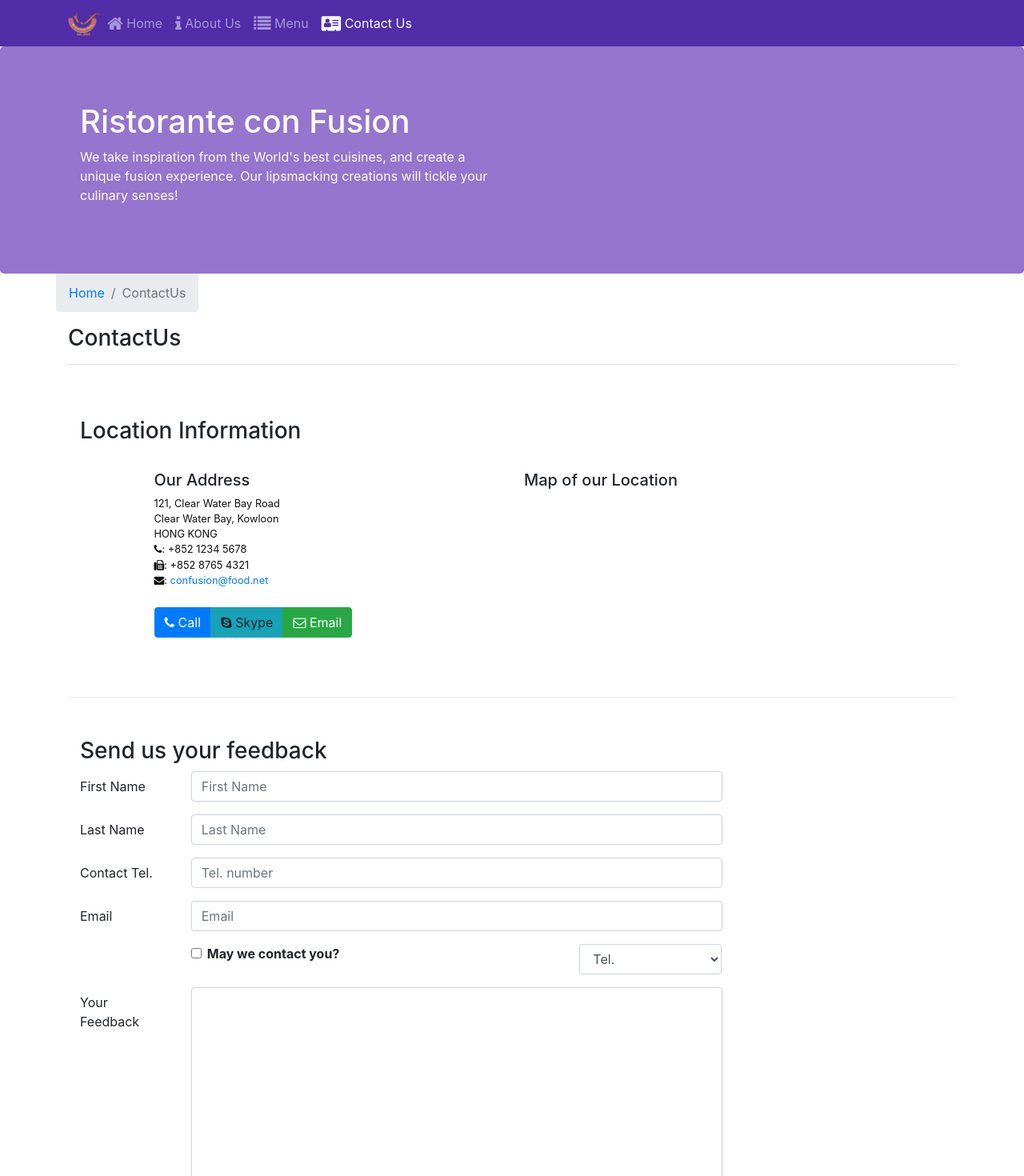
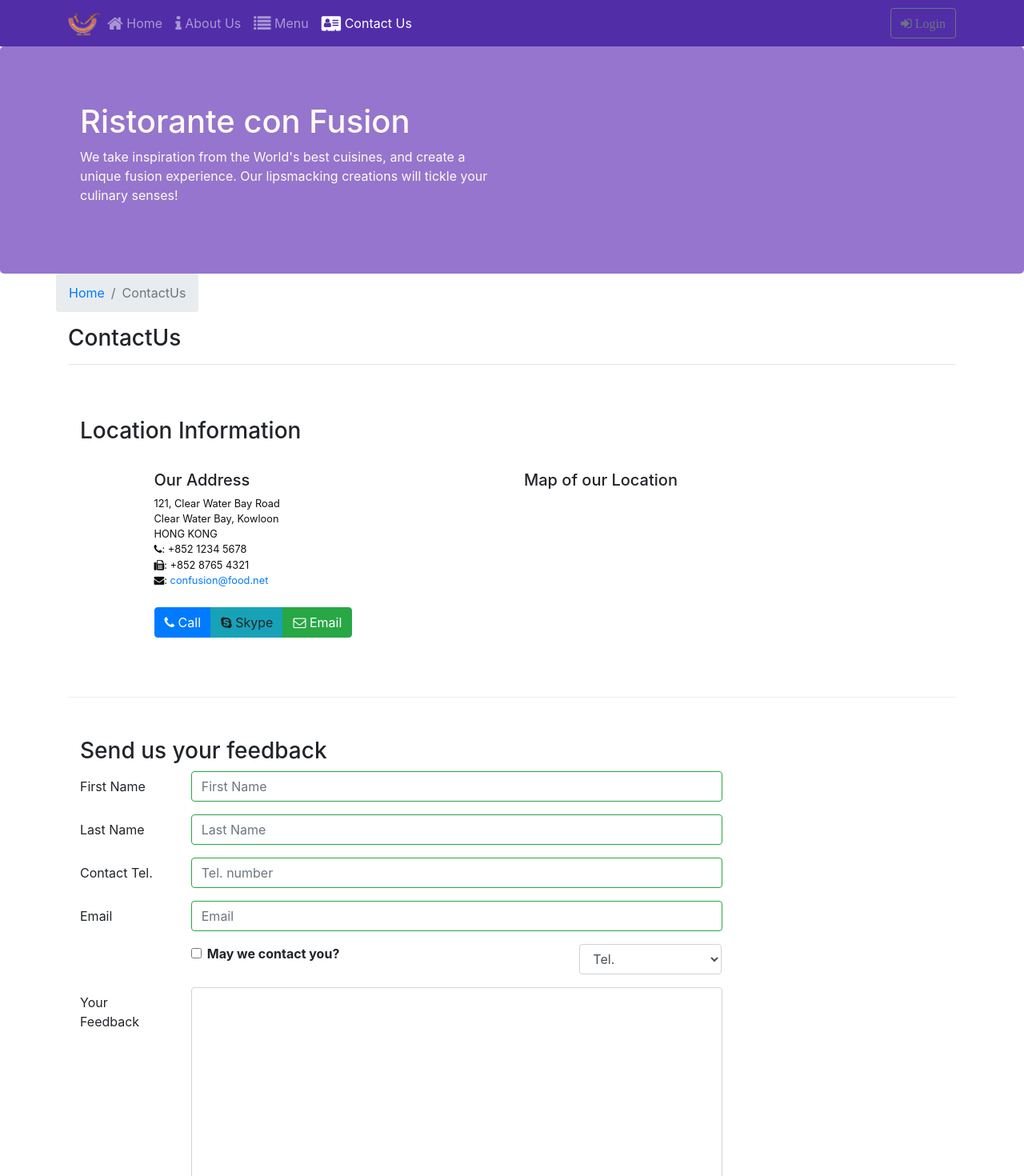
Before and after one commit to Kay-Rohit/React, a React (Create React App) app: page /contactus in a window 1280 px wide. Shown: the top 1470 px of the page at 80% size. Built offline with nearby package versions, Linux system fonts and the light colour scheme.

Commit message:
uncontrolled forms

```diff
--- a/src/components/ContactComponent.js
+++ b/src/components/ContactComponent.js
@@ -1,5 +1,5 @@
 import React,{Component} from 'react';
-import {Breadcrumb, BreadcrumbItem, Button, Form ,FormGroup, Input, Label, Col} from 'reactstrap'
+import {Breadcrumb, BreadcrumbItem, Button, Form ,FormGroup, Input, Label, Col, FormFeedback} from 'reactstrap'
 import {Link} from 'react-router-dom';
 
 class Contact extends Component{
@@ -14,10 +14,17 @@ class Contact extends Component{
             email: '',
             agree: false,
             contactType: 'Tel.',
-            message: ''
+            message: '',
+            touched: {
+                firstname: false,
+                lastname: false,
+                telnum: false,
+                email: false
+            }
         }
         this.handleSubmit = this.handleSubmit.bind(this);
         this.handleInputChange = this.handleInputChange.bind(this);
+        this.handleBlur = this.handleBlur.bind(this);
     }
 
     handleInputChange(event){
@@ -35,7 +42,43 @@ class Contact extends Component{
         alert('current state is:' + JSON.stringify(this.state));
         event.preventDefault();
     }
+
+    handleBlur = (field) => (evt) => {
+        this.setState({
+            touched: {...this.state.touched, [field]:true}
+        })
+    }
+
+    validate(firstname, lastname, telnum, email){
+        const errors = {
+            firstname: '',
+            lastname: '',
+            telnum: '',
+            email: ''
+        };
+        if(this.state.firstname && firstname.length < 3)
+            errors.firstname = "Firstname should be>= 3 characters";
+        else if(this.state.firstname && firstname.length >20)
+            errors.firstname = "Firstname should be<= 20 characters";
+
+        if(this.state.lastname && lastname.length < 3)
+            errors.lastname = "Firstname should be>= 3 characters";
+        else if(this.state.lastname && lastname.length >20)
+            errors.lastname = "Firstname should be<= 20 characters";
+
+        const reg = /^\d+$/;
+        if(this.state.touched.telnum && !reg.test(telnum))
+            errors.telnum = "Tel. NUmber should contain only numbers";
+
+        if(this.state.touched.email && email.split('').filter(x => x === '@').length !==1)
+            errors.email = "Email should contain @ sign";
+
+
+        return errors;
+    }
+
     render(){
+        const errors = this.validate(this.state.firstname, this.state.lastname, this.state.telnum, this.state.email);
         return(
             <div className="container">
                 <div className="row">
@@ -83,13 +126,26 @@ class Contact extends Component{
                             <FormGroup row>
                                 <Label htmlfor="firstname" md={2}>First Name</Label>
                                 <Col md={10}>
-                                    <Input type="text" id="firstname" name="firstname" placeholder="First Name" value={this.state.firstname} onChange={this.handleInputChange} />
+                                    <Input type="text" id="firstname" name="firstname"
+                                     placeholder="First Name"
+                                     value={this.state.firstname}
+                                     onBlur={this.handleBlur('firstname')}
+                                     valid = {errors.firstname === ''}
+                                     invalid = {errors.firstname !== ''}
+                                     onChange={this.handleInputChange} />
+                                    <FormFeedback>{errors.firstname}</FormFeedback>
                                 </Col>
                             </FormGroup>
                             <FormGroup row>
                                 <Label htmlfor="lastname" md={2}>Last Name</Label>
                                 <Col md={10}>
-                                    <Input type="text" id="lastname" name="lastname" placeholder="Last Name" value={this.state.lastname} onChange={this.handleInputChange} />
+                                    <Input type="text" id="lastname" name="lastname" placeholder="Last Name"
+                                     value={this.state.lastname}
+                                     onBlur={this.handleBlur('lastname')}
+                                     valid = {errors.lastname === ''}
+                                     invalid = {errors.lastname !== ''}
+                                     onChange={this.handleInputChange} />
+                                    <FormFeedback>{errors.lastname}</FormFeedback>
                                 </Col>
                             </FormGroup>
                             <FormGroup row>
@@ -98,7 +154,11 @@ class Contact extends Component{
                                     <Input type="tel" id="telnum" name="telnum"
                                         placeholder="Tel. number"
                                         value={this.state.telnum}
+                                        onBlur={this.handleBlur('telnum')}
+                                        valid = {errors.telnum === ''}
+                                        invalid = {errors.telnum !== ''}
                                         onChange={this.handleInputChange} />
+                                    <FormFeedback>{errors.telnum}</FormFeedback>
                                 </Col>
                             </FormGroup>
                             <FormGroup row>
@@ -107,7 +167,11 @@ class Contact extends Component{
                                     <Input type="email" id="email" name="email"
                                         placeholder="Email"
                                         value={this.state.email}
+                                        onBlur={this.handleBlur('email')}
+                                        valid = {errors.email === ''}
+                                        invalid = {errors.email !== ''}
                                         onChange={this.handleInputChange} />
+                                        <FormFeedback>{errors.email}</FormFeedback>
                                 </Col>
                             </FormGroup>
                             <FormGroup row>
--- a/src/components/HeaderComponent.js
+++ b/src/components/HeaderComponent.js
@@ -1,16 +1,19 @@
 import React,{Component} from 'react';
-import { Navbar, NavbarBrand, Nav, NavbarToggler, Collapse, NavItem, Jumbotron } from 'reactstrap';
+import { Navbar, NavbarBrand, Nav, NavbarToggler, Collapse, NavItem,
+     Jumbotron, Button, Modal, ModalBody, ModalHeader, Form, FormGroup, Label, Input } from 'reactstrap';
 import {NavLink} from 'react-router-dom';
 
 class Header extends Component{
 
     constructor(props) {
         super(props);
-
+        this.state = {
+          isNavOpen: false,
+          isModalOpen: false
+        };
         this.toggleNav = this.toggleNav.bind(this);
-        this.state = {
-          isNavOpen: false
-        };
+        this.toggleModal = this.toggleModal.bind(this);
+        this.handleLogin = this.handleLogin.bind(this);
       }
 
       toggleNav() {
@@ -19,9 +22,23 @@ class Header extends Component{
         });
       }
 
+      toggleModal(){
+
+        this.setState({
+            isModalOpen: !this.state.isModalOpen
+          });
+      }
+
+      handleLogin(event){
+        this.toggleModal();
+        alert("Username:"+this.username.value + "Password:"+this.password.value
+        +"Remember:"+ this.remember.checked);
+        event.preventDefault();
+      }
+
     render(){
         return(
-            <div>
+            <>
                 <Navbar dark expand="md">
                     <div className="container">
                         <NavbarToggler onClick={this.toggleNav} />
@@ -41,6 +58,13 @@ class Header extends Component{
                                 <NavLink className="nav-link" to='/contactus'><span className="fa fa-address-card fa-lg"></span> Contact Us</NavLink>
                             </NavItem>
                             </Nav>
+                            <Nav className="ml-auto" navbar>
+                                <NavItem>
+                                    <Button outline onClick={this.toggleModal}>
+                                        <span className="fa fa-sign-in fa-login"> Login</span>
+                                    </Button>
+                                </NavItem>
+                            </Nav>
                         </Collapse>
                     </div>
                 </Navbar>
@@ -54,7 +78,36 @@ class Header extends Component{
                         </div>
                     </div>
                 </Jumbotron>
-            </div>
+                <Modal isOpen={this.state.isModalOpen} toggle={this.toggleModal}>
+                    <ModalHeader toggle={this.toggleModal}>
+                        Login
+                    </ModalHeader>
+                    <ModalBody>
+                        <Form onSubmit={this.handleLogin}>
+                            <FormGroup>
+                                <Label htmlfor="username">User Name</Label>
+                                <Input type="text" id="username" name="username"
+                                innerRef={(input) => this.username=input} />
+                            </FormGroup>
+                            <FormGroup>
+                                <Label htmlfor="password">Password</Label>
+                                <Input type="password" id="password" name="password"
+                                innerRef={(input) => this.password=input} />
+                            </FormGroup>
+                            <FormGroup check>
+                                <Label check>
+                                    <Input type="checkbox" name="remember"
+                                    innerRef={(input) => this.remember=input}/>
+                                    Remember me
+                                </Label>
+                            </FormGroup>
+                            <Button type="submit" value="submit" color="primary">
+                                Submit
+                            </Button>
+                        </Form>
+                    </ModalBody>
+                </Modal>
+            </>
         );
     }
 }
```
